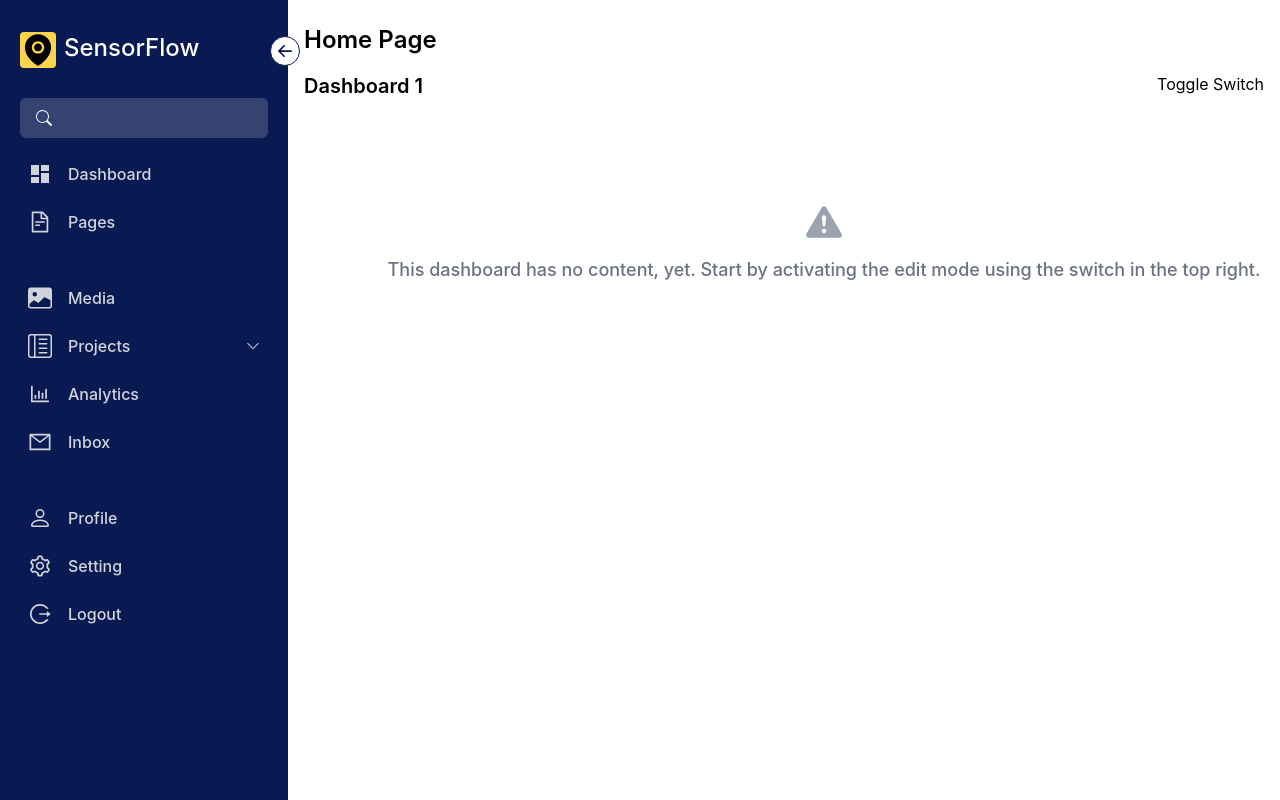
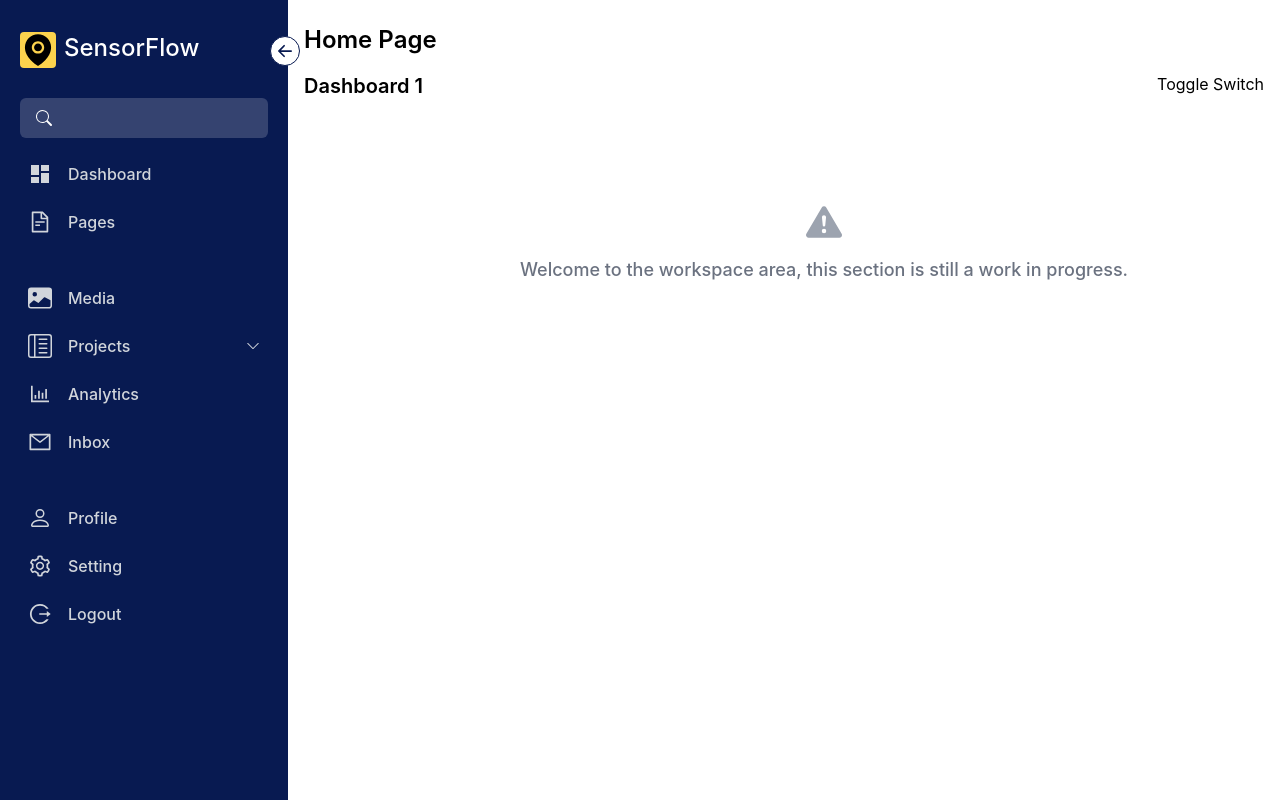
Before and after one commit to neilrudds/sensorflow-ui, a React (Create React App) app: page /workspace/1 in a window 1280 px wide. Shown: the top 800 px of the page. Built offline with nearby package versions, Linux system fonts and the light colour scheme.

Commit message:
Initial implementation of React Router v6.4

```diff
--- a/package.json
+++ b/package.json
@@ -9,6 +9,7 @@
     "react": "^18.2.0",
     "react-dom": "^18.2.0",
     "react-icons": "^4.11.0",
+    "react-router-dom": "^6.17.0",
     "react-scripts": "5.0.1",
     "web-vitals": "^2.1.4"
   },
--- a/src/App.js
+++ b/src/App.js
@@ -1,12 +1,30 @@
 import MainContent from './components/ui/MainContent';
-import NavBar from './components/ui/NavBar';
+import Root from './components/ui/Root';
+import WorkspaceContent from './components/ui/WorkSpace';
+import ErrorContent from './components/ui/ErrorPage';
+import { createBrowserRouter, RouterProvider } from 'react-router-dom';
+
+const router = createBrowserRouter([
+  {
+    path: "/",
+    element: <Root />,
+    errorElement: <ErrorContent />,
+    children: [
+      {
+        path: "/",
+        element: <MainContent />
+      },
+      {
+        path: "workspace/:workspaceId",
+        element: <WorkspaceContent />
+      }
+    ]
+  }
+]);
 
 const App = () => {
   return (
-    <div className="flex">
-       <NavBar />
-       <MainContent />
-    </div>
+    <RouterProvider router={router} />
   );
 }
 
--- /dev/null
+++ b/src/components/ui/ErrorPage.js
@@ -0,0 +1,18 @@
+import { useRouteError } from "react-router-dom";
+
+const ErrorContent = () => {
+    const error = useRouteError();
+    console.error(error);
+
+    return (
+        <div id="error-page">
+        <h1>Oops!</h1>
+        <p>Sorry, an unexpected error has occurred.</p>
+        <p>
+            <i>{error.statusText || error.message}</i>
+        </p>
+        </div>
+    );
+}
+
+export default ErrorContent;
--- a/src/components/ui/NavBar.js
+++ b/src/components/ui/Root.js
@@ -2,8 +2,9 @@ import { useState } from 'react';
 import { BsArrowLeftShort, BsChevronDown, BsFillImageFill, BsPerson, BsReverseLayoutTextSidebarReverse, BsSearch } from "react-icons/bs";
 import { AiFillEnvironment, AiOutlineBarChart, AiOutlineFileText, AiOutlineLogout, AiOutlineSetting, AiOutlineMail } from "react-icons/ai";
 import { RiDashboardFill } from "react-icons/ri";
+import { Outlet } from 'react-router-dom';
 
-const NavBar = () => {
+const Root = () => {
   const [open, setOpen] = useState(true);
   const [subMenuOpen, setSubMenuOpen] = useState(false);
 
@@ -29,6 +30,7 @@ const NavBar = () => {
   ];
 
   return (
+    <div className="flex">
       <div className={`bg-dark-purple h-screen p-5 pt-8 ${open ? "w-72" : "w-20"} duration-300 relative`}>
         <BsArrowLeftShort
           className={`bg-white text-dark-purple text-3xl rounded-full absolute -right-3 top-9 border border-dark-purple cursor-pointer
@@ -69,7 +71,9 @@ const NavBar = () => {
           ))}
         </ul>
       </div>
+      <Outlet />
+    </div>
   );
 }
 
-export default NavBar;
+export default Root;
--- /dev/null
+++ b/src/components/ui/WorkSpace.js
@@ -0,0 +1,22 @@
+import { BsFillExclamationTriangleFill } from "react-icons/bs";
+
+const WorkspaceContent = () => {
+    return (
+        <main className="flex-1 py-6 px-4 relative">
+        <h1 className="text-2xl pb-4 font-semibold">Home Page</h1>
+        <div className="flex justify-between ...">
+          <div className="font-semibold text-xl">Dashboard 1</div>
+          <div>Toggle Switch</div>
+        </div>
+        <p><br/><br/></p>
+        <div className="w-full flex flex-col space-y-4 justify-center items-center p-4 sm:m-10">
+          <div className="text-4xl text-gray-400">
+            <BsFillExclamationTriangleFill />
+          </div>
+          <h2 className="font-medium text-sm sm:text-lg text-gray-500 text-center">Welcome to the workspace area, this section is still a work in progress.</h2>
+        </div>
+      </main>
+    );
+}
+
+export default WorkspaceContent;
--- a/src/index.js
+++ b/src/index.js
@@ -4,8 +4,7 @@ import './assets/index.css';
 import App from './App';
 import reportWebVitals from './reportWebVitals';
 
-const root = ReactDOM.createRoot(document.getElementById('root'));
-root.render(
+ReactDOM.createRoot(document.getElementById('root')).render(
   <React.StrictMode>
     <App />
   </React.StrictMode>
```
Also changed, not shown: 1 other file (tests, documents, lock files or other folders).
